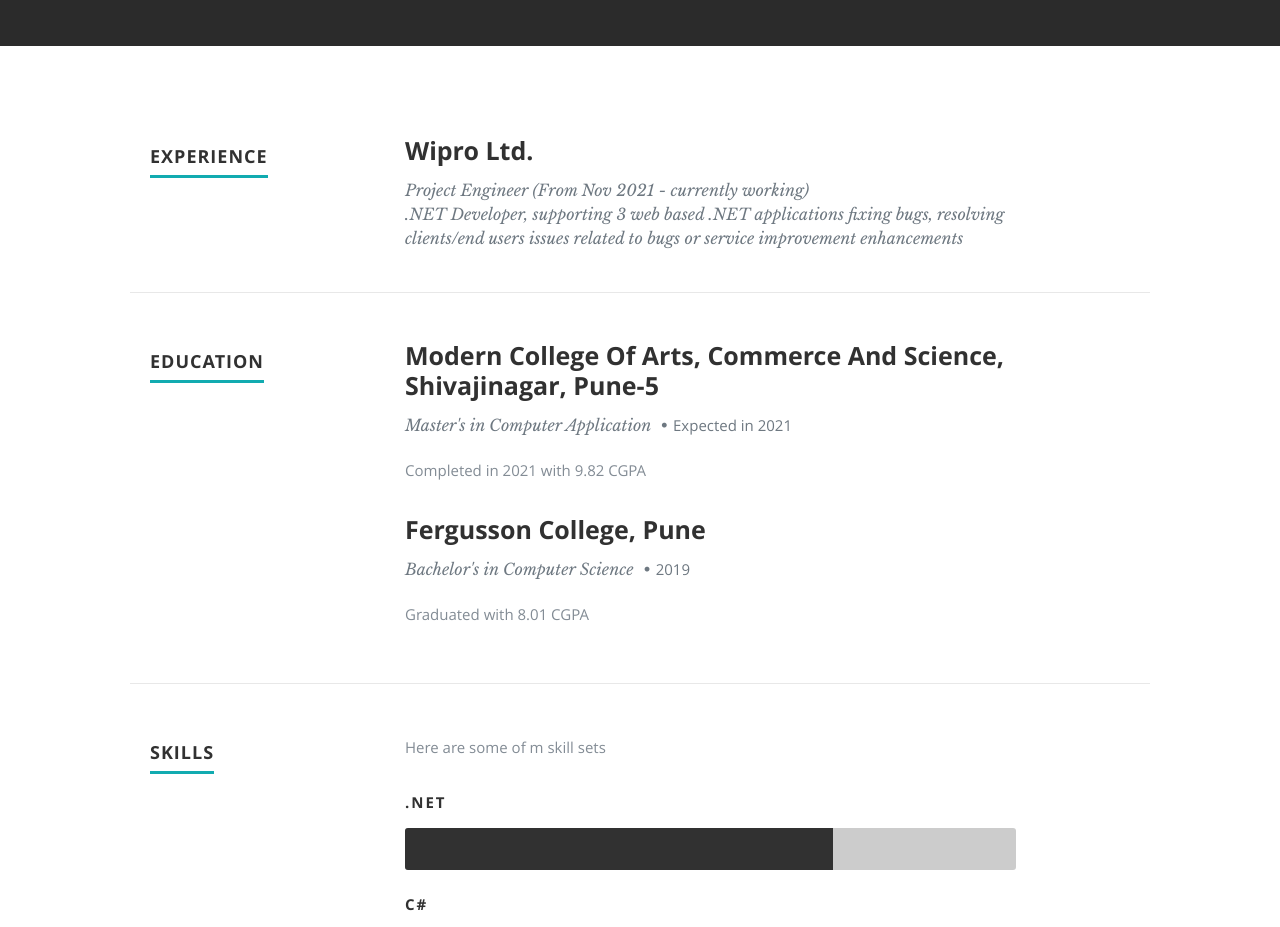
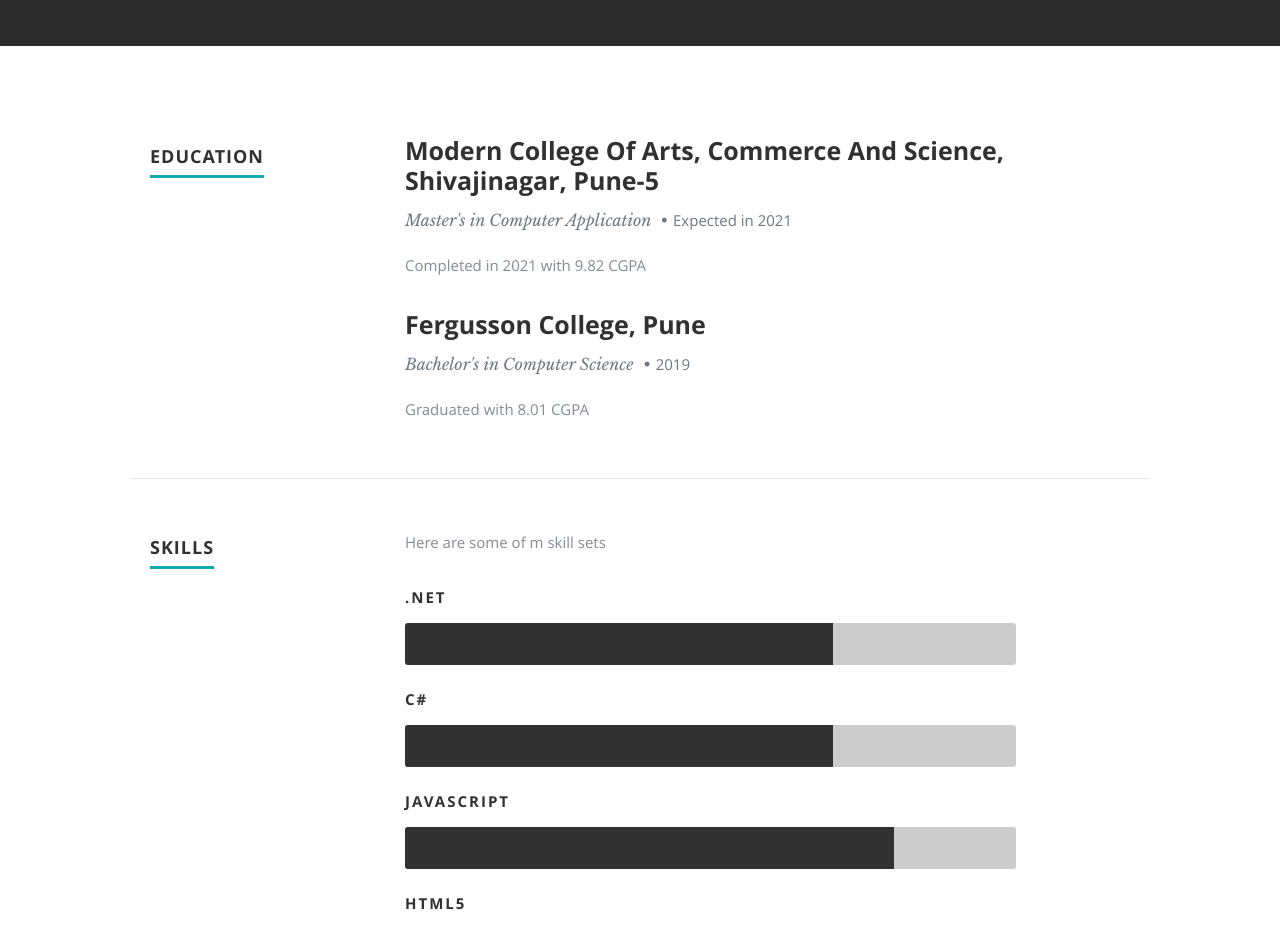
Before and after one commit to PratikSutar97/Pratik-Sutar-Portfolio, a React (Create React App) app: page / in a window 1280 px wide. Shown: the part 1300-2227 px from the top of the page. Built offline with nearby package versions, Linux system fonts and the light colour scheme.

Commit message:
undo new changes

```diff
--- a/public/css/layout.css
+++ b/public/css/layout.css
@@ -261,7 +261,7 @@
 #resume .header-col { padding-top: 9px; }
 #resume .main-col { padding-right: 10%; }
 
-.education, .work,.experience {
+.education, .work {
    margin-bottom: 48px;
    padding-bottom: 24px;
    border-bottom: 1px solid #E8E8E8;
--- a/public/resumeData.json
+++ b/public/resumeData.json
@@ -40,13 +40,6 @@
   },
   "resume": {
     "skillmessage": "Here are some of m skill sets",
-    "experience":[
-      {
-        "company":"Wipro Ltd.",
-        "designation":"Project Engineer (From Nov 2021 - currently working)",
-        "responsibilities":".NET Developer, supporting 3 web based .NET applications fixing bugs, resolving clients/end users issues related to bugs or service improvement enhancements"
-      }
-    ],
     "education": [
       {
         "school": "Modern College Of Arts, Commerce And Science, Shivajinagar, Pune-5",
--- a/src/Components/Resume.js
+++ b/src/Components/Resume.js
@@ -5,12 +5,6 @@
 
     if (this.props.data) {
       var skillmessage = this.props.data.skillmessage;
-      var experience = this.props.data.experience.map(function (experience) {
-        return <div key={experience.company}><h3>{experience.company}</h3>
-            <p className='info'>{experience.designation}<br/>
-            {experience.responsibilities}</p>
-        </div>
-       })
       var education = this.props.data.education.map(function (education) {
         return <div key={education.school}><h3>{education.school}</h3>
           <p className="info">{education.degree} <span>&bull;</span><em className="date">{education.graduated}</em></p>
@@ -24,21 +18,6 @@
 
     return (
       <section id="resume">
-
-        <div className="row experience">
-          <div className="three columns header-col">
-            <h1><span>Experience</span></h1>
-          </div>
-
-          <div className="nine columns main-col">
-            <div className="row item">
-              <div className="twelve columns">
-                {experience}
-              </div>
-            </div>
-          </div>
-        </div>
-
         <div className="row education">
           <div className="three columns header-col">
             <h1><span>Education</span></h1>
```
